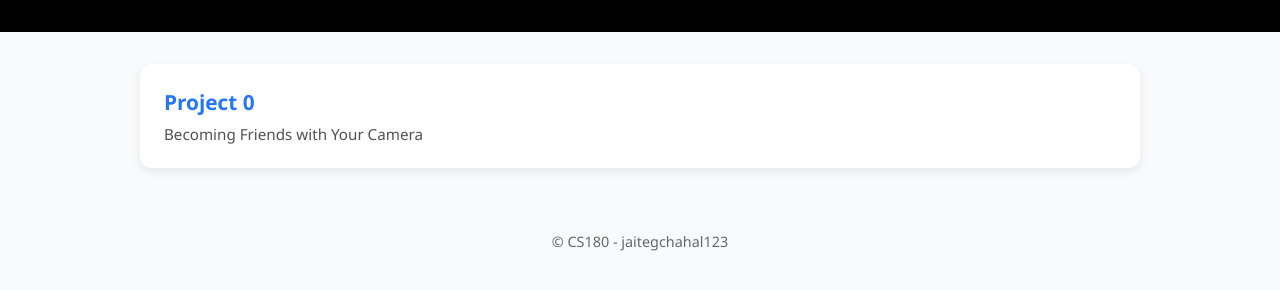
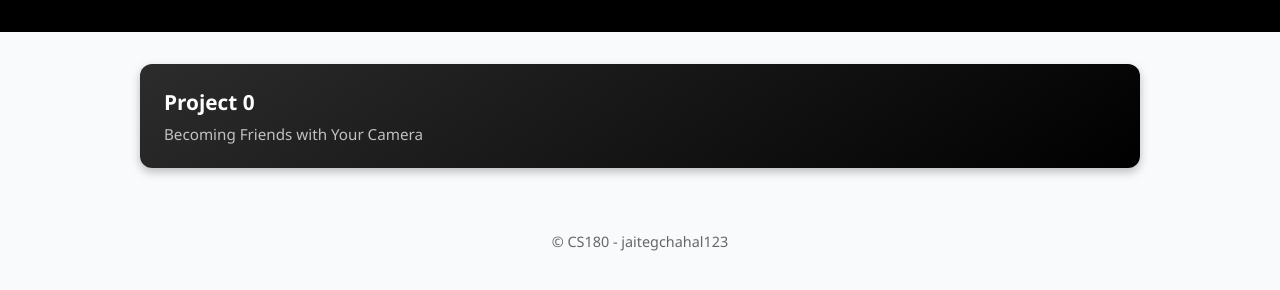
Before and after one commit to jaitegchahal123/jaitegchahal123.github.io, a plain HTML site: page index.html in a window 1280 px wide. Shown: the part 152-442 px from the top of the page. Drawn offline with Linux system fonts and the light colour scheme.

Commit message:
Update index.html

```diff
--- a/index.html
+++ b/index.html
@@ -39,30 +39,31 @@
         }
 
         .card {
-            background: white;
+            background: linear-gradient(145deg, #2c2c2c, #000); /* dark gray into black */
             border-radius: 12px;
-            box-shadow: 0 4px 10px rgba(0,0,0,0.08);
+            box-shadow: 0 4px 10px rgba(0,0,0,0.25);
             padding: 1.5rem;
             transition: transform 0.2s ease, box-shadow 0.2s ease;
             text-decoration: none;
-            color: inherit;
+            color: #f5f5f5; /* light text for readability */
         }
 
         .card:hover {
             transform: translateY(-5px);
-            box-shadow: 0 8px 18px rgba(0,0,0,0.12);
+            box-shadow: 0 8px 18px rgba(0,0,0,0.4);
         }
 
         .card h2 {
             margin: 0 0 0.5rem 0;
             font-size: 1.3rem;
-            color: #2575fc;
+            color: #ffffff; /* bright white for titles */
         }
 
         .card p {
             margin: 0;
             font-size: 0.95rem;
             opacity: 0.85;
+            color: #dcdcdc; /* softer gray for descriptions */
         }
 
         footer {
```
